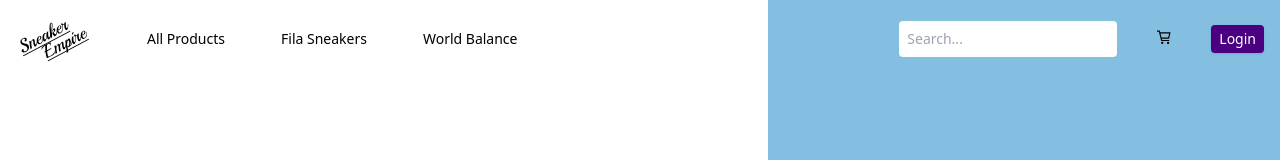
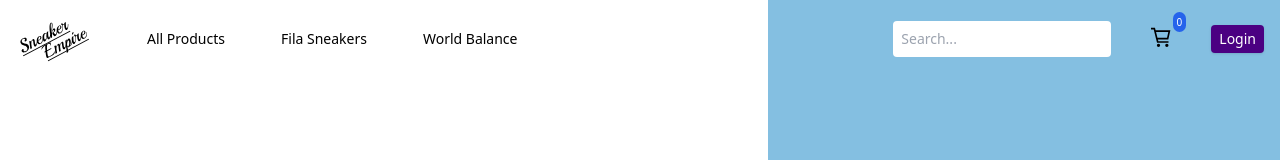
Before and after one commit to LilJho/sneaker-empire, a Next.js app: page / in a window 1280 px wide. Shown: the top 160 px of the page. Built offline with nearby package versions, Linux system fonts and the light colour scheme.

Commit message:
added cart badge
for viewing the number of the cart

```diff
--- a/src/pages/components/navbar/Navbar.tsx
+++ b/src/pages/components/navbar/Navbar.tsx
@@ -1,15 +1,29 @@
-import React from "react";
+import React, { useState } from "react";
 import Link from "next/link";
 import Image from "next/image";
 import { GrCart } from "react-icons/gr";
 import { GiHamburgerMenu } from "react-icons/gi";
+import { useSelector } from "react-redux";
 
 type Props = {
   openLogin: boolean;
   setOpenLogin: (openLogin: boolean) => void;
 };
 
+interface shoesProps {
+  id: string;
+  name: string;
+  price: number;
+  images: string;
+  trending: boolean;
+  unisex: boolean;
+  color: string;
+  gender: string;
+}
+
 const Navbar = ({ setOpenLogin, openLogin }: Props) => {
+  const cartItems = useSelector((state: { cart: shoesProps[] }) => state);
+  console.log(cartItems);
   return (
     <nav className="flex justify-between w-full p-4 text-sm">
       <ul className="z-10 flex items-center justify-center bg-transparent gap-14">
@@ -44,7 +58,12 @@ const Navbar = ({ setOpenLogin, openLogin }: Props) => {
         </li>
         <li>
           <button>
-            <GrCart />
+            <div className="relative w-5 h-5">
+              <span className="absolute top-[-15px] right-[-15px] px-1 py-0.2 text-[10px] text-white bg-blue-600 rounded-full">
+                {cartItems.cart.length}
+              </span>
+              <GrCart className="w-5 h-5" />
+            </div>
           </button>
         </li>
         <li>
--- a/src/pages/products/index.tsx
+++ b/src/pages/products/index.tsx
@@ -94,8 +94,6 @@ interface shoeDataProp {
 }
 
 const Post = ({ shoeData }: shoeDataProp) => {
-  const cart = useSelector((state: shoeDataProp[]) => state);
-  console.log(cart);
   const dispatch = useDispatch();
   return (
     <figure className="p-4" key={shoeData.id}>
```
